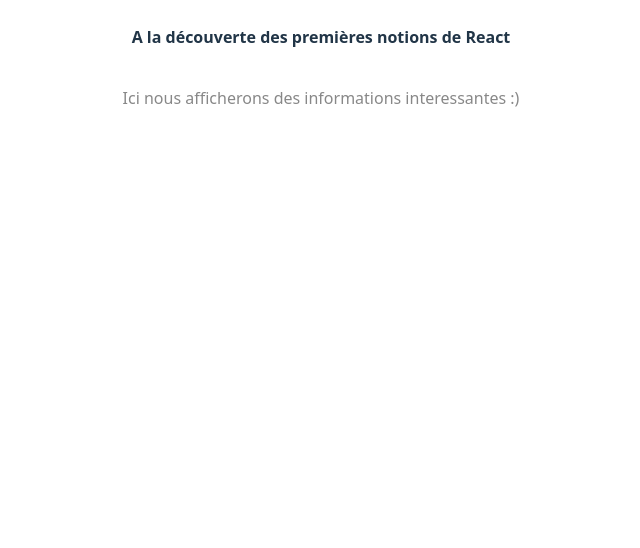
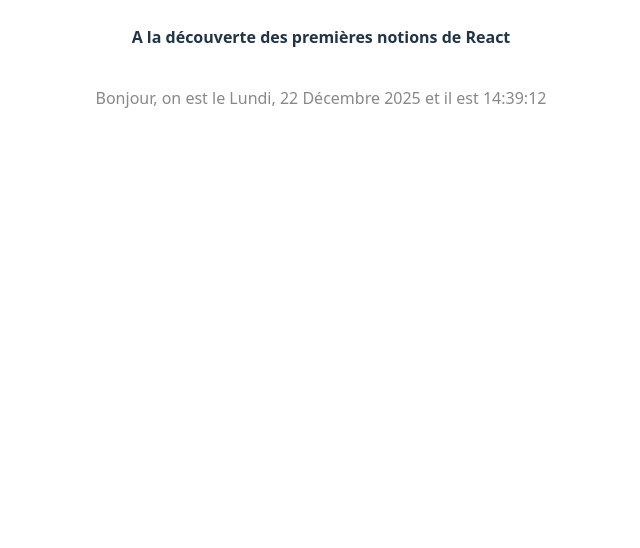
Before and after one commit to MBDS-CASA/react101-JaafarAmadiaze, a React (Vite) app: page / in a window 1280 px wide. Shown: the part 228-776 px from the top of the page, without its empty margins (319-959 px from the left). Built offline with nearby package versions, Linux system fonts and the light colour scheme.

Commit message:
TD02: Afficher la date et l'heure du jour

```diff
--- a/src/App.jsx
+++ b/src/App.jsx
@@ -1,35 +1,12 @@
 import { useState } from 'react'
 import logoVert from "./assets/logo-vert.png";
 import './App.css'
-
-function Header() {
-return (
-  <div>
-
-            <img src={logoVert} alt="Logo" width={200} />
+import Header from './components/Header.jsx';
+import MainContent from './components/MainContent.jsx';
+import Footer from './components/Footer.jsx';
 
 
-         <h1>Introduction à React</h1>
-      <h4>A la découverte des premières notions de React</h4>
-      </div>
-)
-}
 
-function MainContent() {
-  return (
-    <main className="read-the-docs">
-      <p>Ici  nous afficherons des informations interessantes :) </p>
-    </main>
-  )
-}
-
-function Footer() {
-  return (
-    <footer>
-      <p>Tous droits réservés - AMADIAZE JAAFAR</p>
-    </footer>
-  )
-}
 
 
 function App() {
--- /dev/null
+++ b/src/components/Footer.jsx
@@ -0,0 +1,8 @@
+function Footer() {
+  return (
+    <footer>
+      <p>Tous droits réservés - AMADIAZE JAAFAR</p>
+    </footer>
+  )
+}
+export default Footer;
--- /dev/null
+++ b/src/components/Header.jsx
@@ -0,0 +1,12 @@
+import logoVert from "../assets/logo-vert.png";
+function Header() {
+return (
+  <div>
+
+       <img src={logoVert} alt="Logo" width={200} />
+         <h1>Introduction à React</h1>
+      <h4>A la découverte des premières notions de React</h4>
+      </div>
+)
+}
+export default Header;
--- /dev/null
+++ b/src/components/MainContent.jsx
@@ -0,0 +1,24 @@
+function MainContent() {
+
+  const currentDate = new Date();
+
+
+  const joursSemaine = ['Dimanche', 'Lundi', 'Mardi', 'Mercredi', 'Jeudi', 'Vendredi', 'Samedi'];
+  const moisNoms = ['Janvier', 'Février', 'Mars', 'Avril', 'Mai', 'Juin', 'Juillet', 'Août', 'Septembre', 'Octobre', 'Novembre', 'Décembre'];
+
+  const jour = joursSemaine[currentDate.getDay()];
+  const mois = moisNoms[currentDate.getMonth()];
+  const annee = currentDate.getFullYear();
+
+  const heure = currentDate.getHours().toString().padStart(2, '0');
+  const minute = currentDate.getMinutes().toString().padStart(2, '0');
+  const seconde = currentDate.getSeconds().toString().padStart(2, '0');
+
+  return (
+    <main className="read-the-docs">
+      <p>Bonjour, on est le {jour}, {currentDate.getDate()} {mois} {annee} et il est {heure}:{minute}:{seconde}</p>
+    </main>
+  )
+}
+
+export default MainContent;
```
